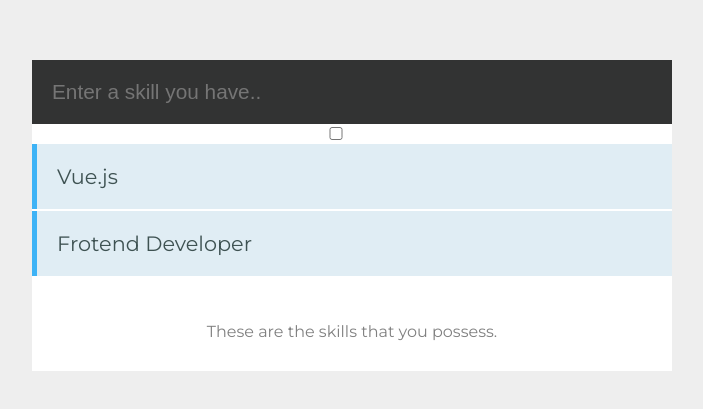
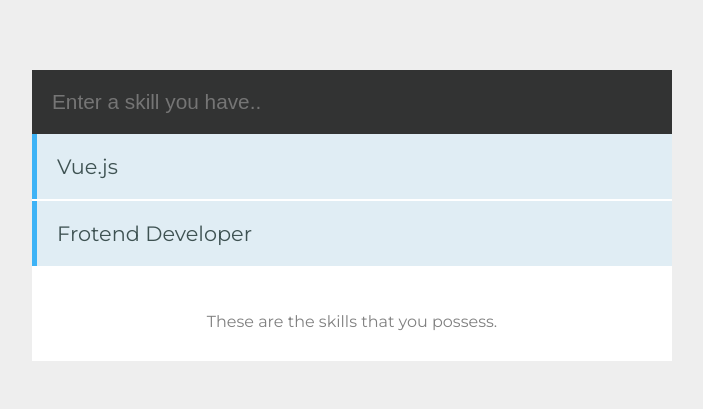
Before and after one commit to LastCoding/Vue_Skills, a Vue app: page / in a window 1280 px wide. Shown: the part 177-586 px from the top of the page, without its empty margins (288-991 px from the left). Built offline with nearby package versions, Linux system fonts and the light colour scheme.

Commit message:
Testing vee-validate with 'yarn add vee-validate' command

```diff
--- a/package.json
+++ b/package.json
@@ -8,6 +8,7 @@
     "lint": "vue-cli-service lint"
   },
   "dependencies": {
+    "vee-validate": "^2.0.3",
     "vue": "^2.5.13"
   },
   "devDependencies": {
--- a/src/components/Skills.vue
+++ b/src/components/Skills.vue
@@ -5,8 +5,6 @@
             <form @submit.prevent="addSkill">
                 <input type="text" placeholder="Enter a skill you have.." v-model="skill">
             </form>
-
-            <input type="checkbox" id="checkbox" v-model="checked">
 
             <ul>
                 <li v-for="(data, index) in skills" :key="index">{{ data.skill }}</li>
@@ -22,7 +20,6 @@
         name: 'Skills',
         data() {
             return {
-                checked: false,
                 skill: '',
                 skills: [
                     {"skill": "Vue.js"},
@@ -34,7 +31,6 @@
             addSkill() {
                 this.skills.push({skill: this.skill})
                 this.skill = '';
-                console.log('This checkbox value is:' + this.checked);
             }
         }
     }
```
Also changed, not shown: 1 other file (tests, documents, lock files or other folders).
